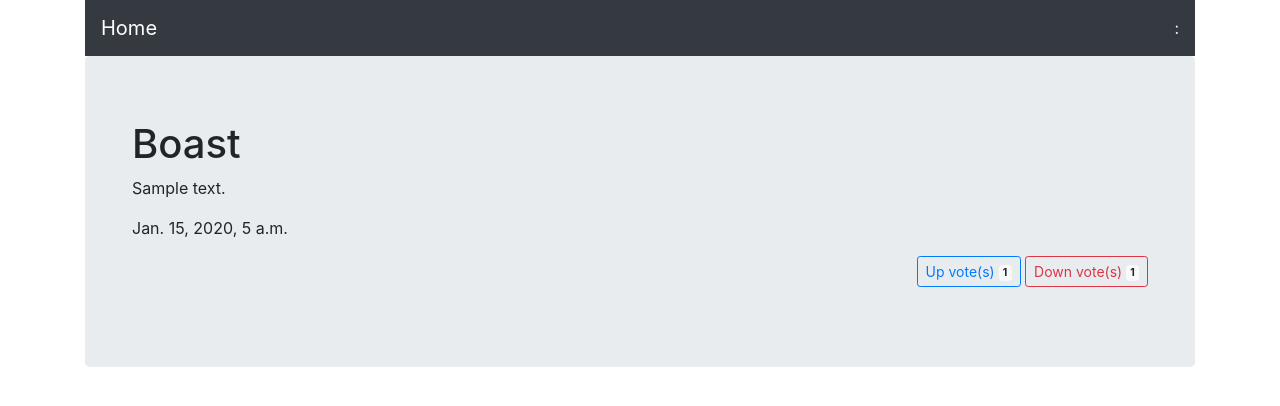
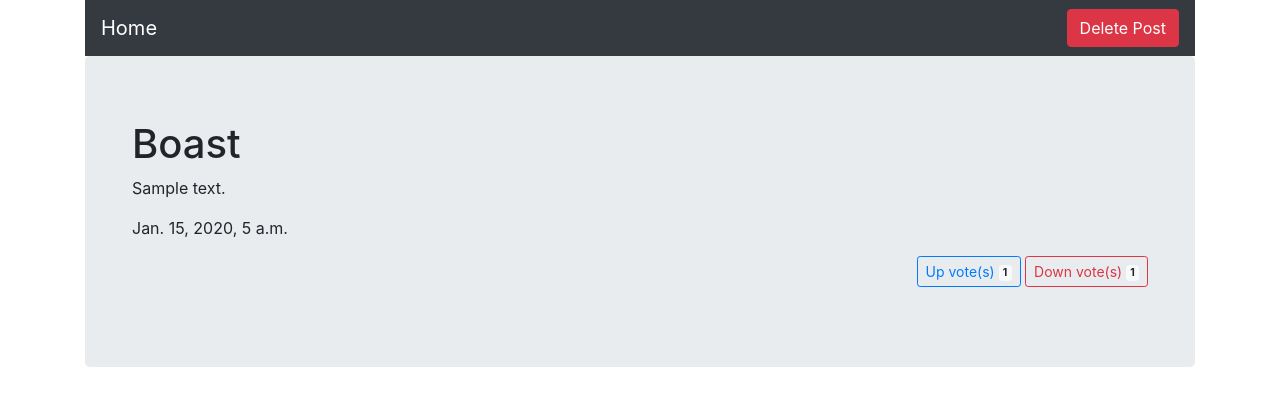
Before and after one commit to luisfff29/ghostpost, a Django app: a page that uses templates/posts.html in a window 1280 px wide. Shown: the top 406 px of the page. Run offline with Django 3.2, Linux system fonts and the light colour scheme; tables that the repository leaves empty hold one stand-in row (values such as "Sample post"); some libraries are stand-ins or nearby versions.

Commit message:
create Delete button

```diff
--- a/templates/posts.html
+++ b/templates/posts.html
@@ -3,11 +3,15 @@
 {% block body_block %}
 <nav class="navbar navbar-dark bg-dark">
   <a class="navbar-brand" href="{% url 'homepage' %}">Home</a>
+  {% if form %}
   <form action="" method='POST'>
     {% csrf_token %}
-    <span class='text-light'>{{form.secret_key.label}}:</span>
+    <span class='text-light'>{{form.secret_key.label}}: </span>
     {{form.secret_key}}
   </form>
+  {% else %}
+  <button type="button" class="btn btn-danger">Delete Post</button>
+  {% endif %}
 </nav>
 <div class="jumbotron">
   <div class="container">
```
